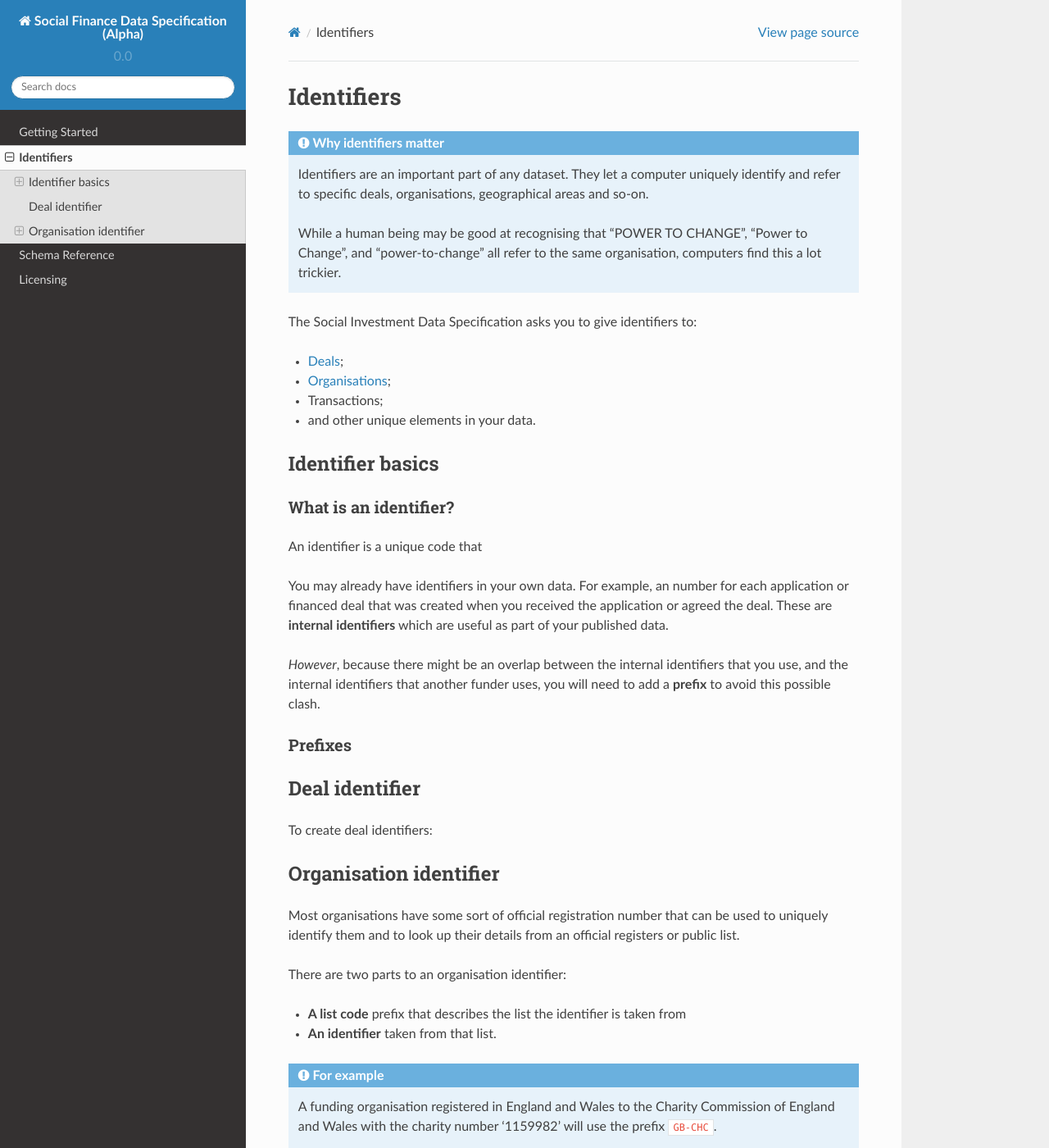
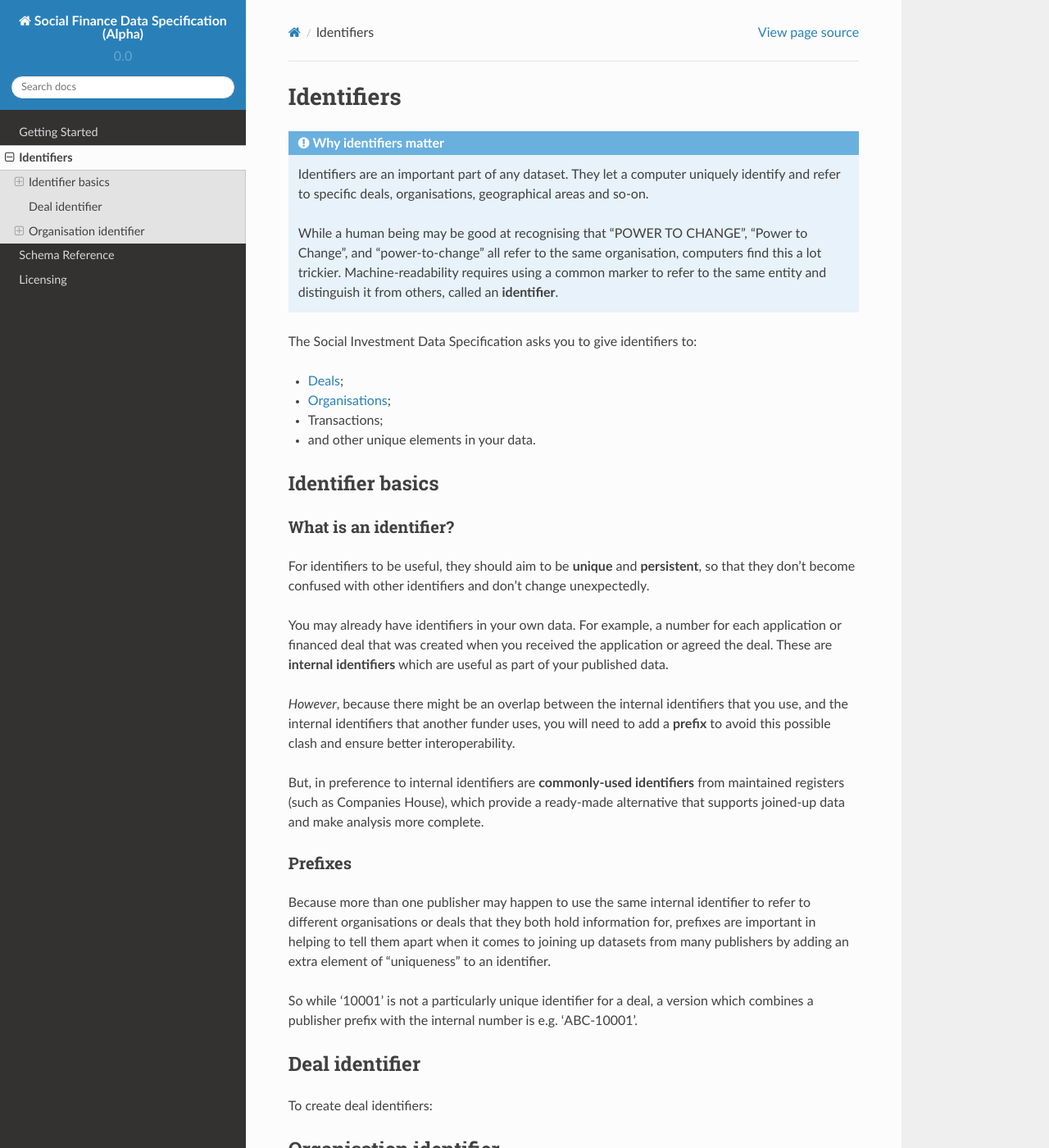
Before and after one commit to SocialEconomyDataLab/spec, a Sphinx documentation site: the page built from docs/identifiers.md, in a window 1280 px wide and 1400 px high. Shown: the whole window at 82% size. Built offline with Sphinx 7.4.7 and the Read the Docs theme 2.0.0, drawn with Linux system fonts in a browser that asks for light colours; some of the changed text lies outside the part shown.

Commit message:
more about identifiers

````diff
--- a/docs/identifiers.md
+++ b/docs/identifiers.md
@@ -6,7 +6,7 @@
 
   Identifiers are an important part of any dataset. They let a computer uniquely identify and refer to specific deals, organisations, geographical areas and so-on.
 
-  While a human being may be good at recognising that "POWER TO CHANGE", "Power to Change", and "power-to-change" all refer to the same organisation, computers find this a lot trickier.
+  While a human being may be good at recognising that "POWER TO CHANGE", "Power to Change", and "power-to-change" all refer to the same organisation, computers find this a lot trickier. Machine-readability requires using a common marker to refer to the same entity and distinguish it from others, called an **identifier**.
 
 ```
 
@@ -19,21 +19,24 @@
 
 ## Identifier basics
 ### What is an identifier?
-An identifier is a unique code that
+For identifiers to be useful, they should aim to be **unique** and **persistent**, so that they don't become confused with other identifiers and don't change unexpectedly.
 
-You may already have identifiers in your own data. For example, an number for each application or financed deal that was created when you received the application or agreed the deal. These are **internal identifiers** which are useful as part of your published data.
+You may already have identifiers in your own data. For example, a number for each application or financed deal that was created when you received the application or agreed the deal. These are **internal identifiers** which are useful as part of your published data.
 
-*However*, because there might be an overlap between the internal identifiers that you use, and the internal identifiers that another funder uses, you will need to add a **prefix** to avoid this possible clash.
+*However*, because there might be an overlap between the internal identifiers that you use, and the internal identifiers that another funder uses, you will need to add a **prefix** to avoid this possible clash and ensure better interoperability.
+
+But, in preference to internal identifiers are **commonly-used identifiers** from maintained registers (such as Companies House), which provide a ready-made alternative that supports joined-up data and make analysis more complete.
 
 ### Prefixes
+Because more than one publisher may happen to use the same internal identifier to refer to different organisations or deals that they both hold information for, prefixes are important in helping to tell them apart when it comes to joining up datasets from many publishers by adding an extra element of "uniqueness" to an identifier.
 
+So while '10001' is not a particularly unique identifier for a deal, a version which combines a publisher prefix with the internal number is e.g. 'ABC-10001'.
 
 ```eval_rst
 .. _deal-identifier:
 ```
 ## Deal identifier
 To create deal identifiers:
-
 
 ```eval_rst
 .. _organisation-identifier:
@@ -47,17 +50,14 @@
 * **An identifier** taken from that list.
 
 ```eval_rst
-
 .. admonition:: For example
 
   A funding organisation registered in England and Wales to the Charity Commission of England and Wales with the charity number '1159982' will use the prefix ``GB-CHC``.
 
   This gives the unique organisation identifier of ``GB-CHC-1159982``.
-
 ```
 
 ### Choose the best identifier
-
 Some organisations have more than one identifier: they might be a charity **and** a company (charitable companies), or a charity **and** an educational establishment.
 
 In these cases, it's important to know which identifier to pick so that users of data have the best possible chance of understanding that two grants have been made to the same organisation.
@@ -75,7 +75,6 @@
 Search on [org-id.guide](http://org-id.guide) for identifier sources for [UK organisations](http://org-id.guide/?structure=&coverage=GB&subnational=&sector=), [UK charities](http://org-id.guide/?structure=charity&coverage=GB&sector=), or [any other organisation type](http://org-id.guide/).
 
 ### Commonly used identifier lists
-
 The following identifier lists are often used in Social Investment Data Standard publication. They are listed here in rough order of priority (e.g. if you already know the company number, use this in preference to the charity number).
 
 * [GB-COH](http://org-id.guide/list/GB-COH) - UK Company Number
@@ -83,10 +82,13 @@
 * [GB-EDU](http://org-id.guide/list/GB-EDU) and [GB-UKPRN](http://org-id.guide/list/GB-UKPRN) - Education establishments
 * [GB-LAE](http://org-id.guide/list/GB-LAE) (England), [GB-LAS](http://org-id.guide/list/GB-LAS) (Scotland), [GB-PLA](http://org-id.guide/list/GB-PLA) (Wales)  - Local authorities
 
-If you have a registered number from some other scheme, including overseas registrars, check the [org-id List Locator](http://org-id.guide/) for a Registration Agency Code to use. If the Registration Agency Code you need is not listed, contact the support team.
+If you have a registered number from some other scheme, including overseas registrars, check the [org-id List Locator](http://org-id.guide/) for a code to use. If the code you need is not listed, contact the support team.
 
-If you do not have any external registration numbers for the organisation, use your organisation prefix and any internal identifier you have for this organisation.
+### Creating internal identifiers
+If you do not have any commonly used codes for an organisation, then using internal identifiers in such a way that they can be uniquely distinguished from other published data is the way forward.
 
-If you use a database that records details of organisations in a separate lookup table, this may provide an identifier you can use.
+* Use your publisher prefix and any internal identifier you have for this organisation in the format {publisher prefix}-{internal identifier}, e.g. `ABC-123456`.
 
-If you only record data in a spreadsheet, and don't assign organisations an ID, you could use a spreadsheet formula to turn the organisation name into an identifier (e.g. removing spaces and lowercasing the name). The support team can provide guidance on this.
+* If you use a database that records details of organisations in a separate lookup table, this may provide an persistent identifier you can use.
+
+* If you only record data in a spreadsheet, and don't assign organisations an identifier of any sort, you could use a spreadsheet formula to turn the organisation name into an identifier (e.g. removing spaces and lowercasing the name).
````
